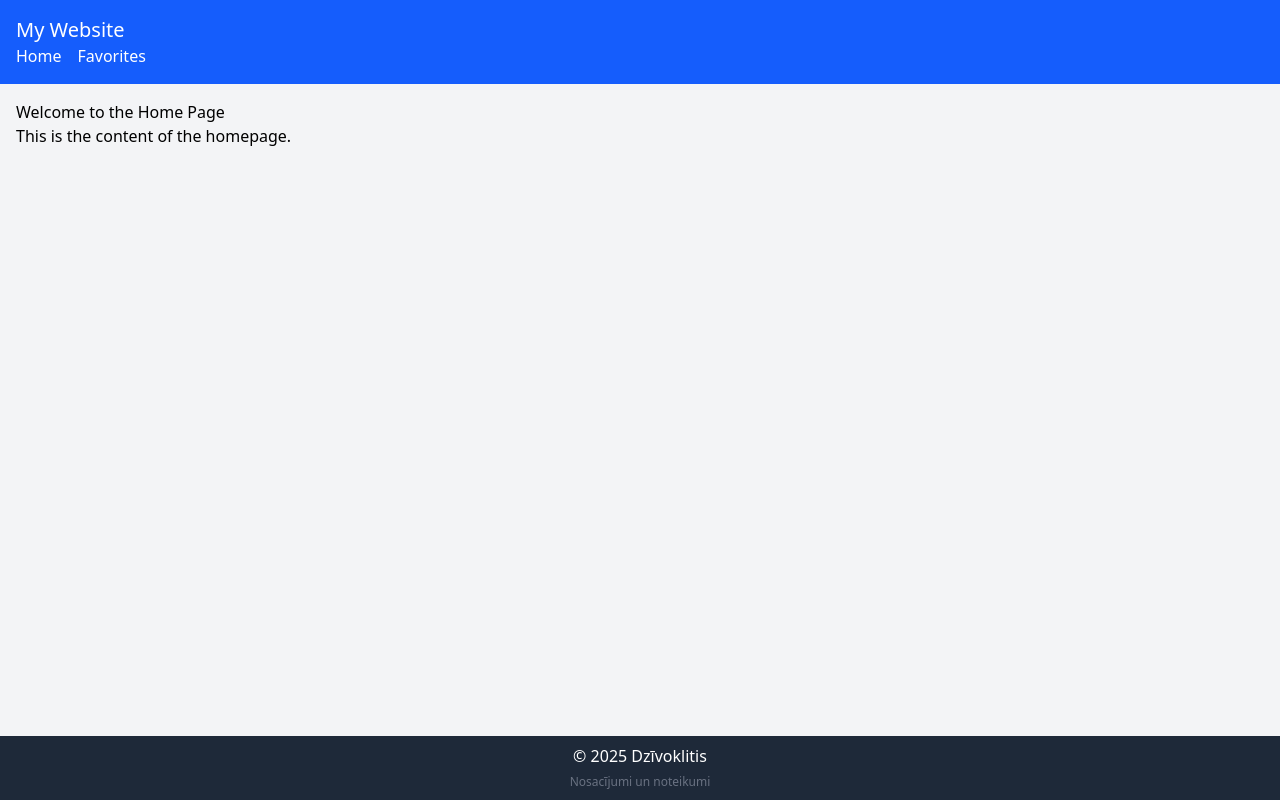
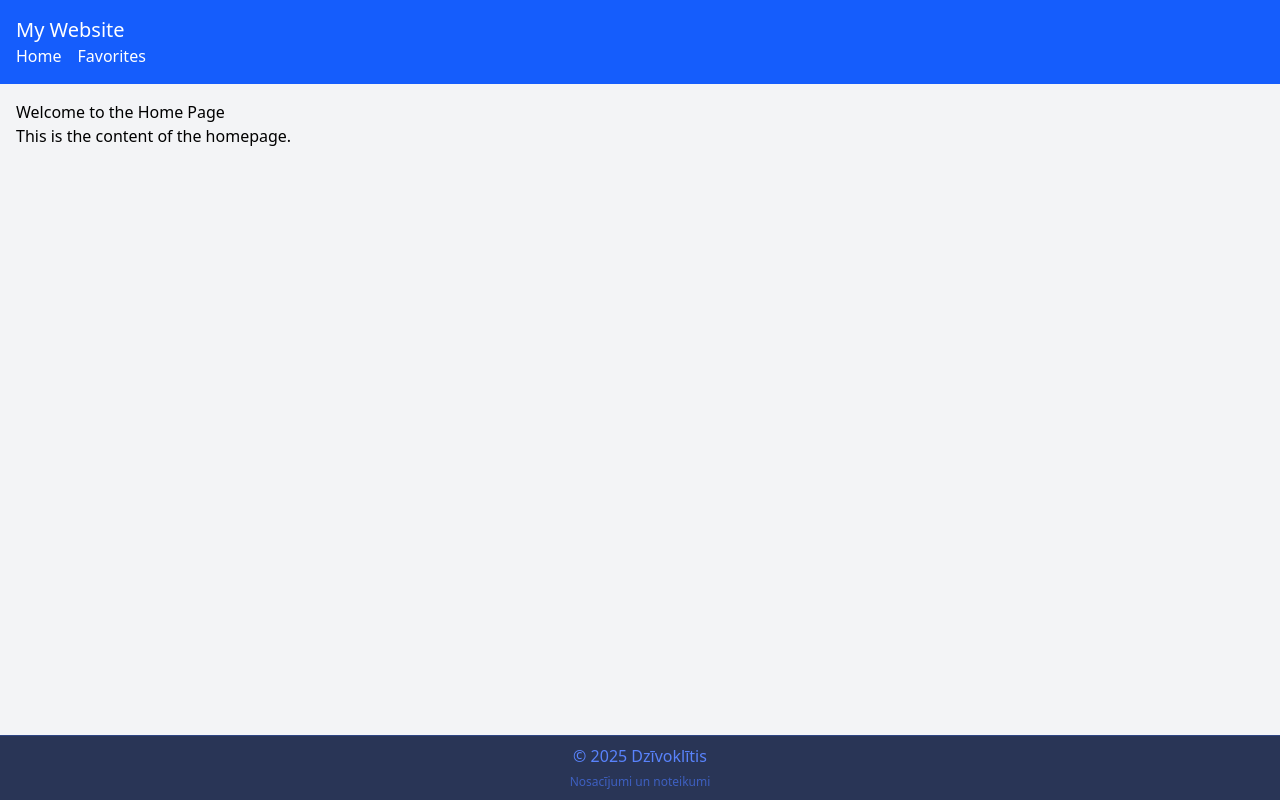
Before and after one commit to DaniilsFirgers/dzivoklitis, a React (Vite) app in the folder web-app/: page / in a window 1280 px wide. Built offline with nearby package versions, Linux system fonts and the light colour scheme.

Commit message:
adjusted footer for the colors used

```diff
--- a/web-app/src/components/Footer.tsx
+++ b/web-app/src/components/Footer.tsx
@@ -5,9 +5,9 @@ import dayjs from "../utils/dayjsConfig";
 const Footer: React.FC = () => {
   const currentYear = dayjs().tz("Europe/Riga").year();
   return (
-    <footer className="bg-gray-800 px-2.5 py-2 text-center">
-      <p className="text-white">&copy; {currentYear} Dzīvoklitis</p>
-      <a href="/terms" className="text-xs text-gray-500">
+    <footer className="bg-midnight-indigo border-t border-midnight-azure px-2.5 py-2 text-center">
+      <p className="text-indigo-bright">&copy; {currentYear} Dzīvoklītis</p>
+      <a href="/terms" className="text-xs text-indigo-breeze">
         Nosacījumi un noteikumi
       </a>
     </footer>
```
